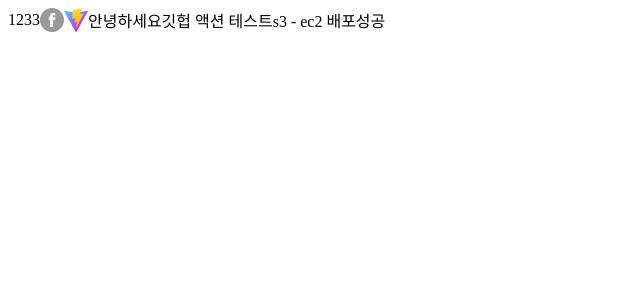
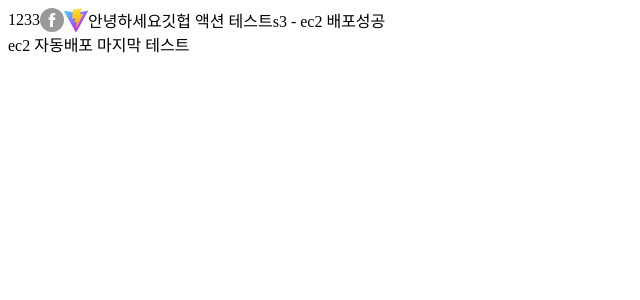
Before and after one commit to sangboking/vite-yarnberry-react, a React (Vite) app: page /test in a window 1280 px wide. Shown: the top 300 px of the page, without its empty margins (0-640 px from the left). Built offline with nearby package versions, Linux system fonts and the light colour scheme.

Commit message:
test githubaction aws ec2

```diff
--- a/src/components/Button.jsx
+++ b/src/components/Button.jsx
@@ -6,6 +6,7 @@ export default function Button() {
   const number = useRecoilValue(addNumberSelector);
 
   return (
+    <div>
       <div style={{ display: "flex", alignItems: "center" }}>
         {import.meta.env.VITE_TEST}
         {number}
@@ -15,5 +16,8 @@ export default function Button() {
         <div>깃헙 액션 테스트</div>
         <div>s3 - ec2 배포성공</div>
       </div>
+
+      <div>ec2 자동배포 마지막 테스트</div>
+    </div>
   );
 }
```
Lines whose indentation alone changed are shown as unchanged.
